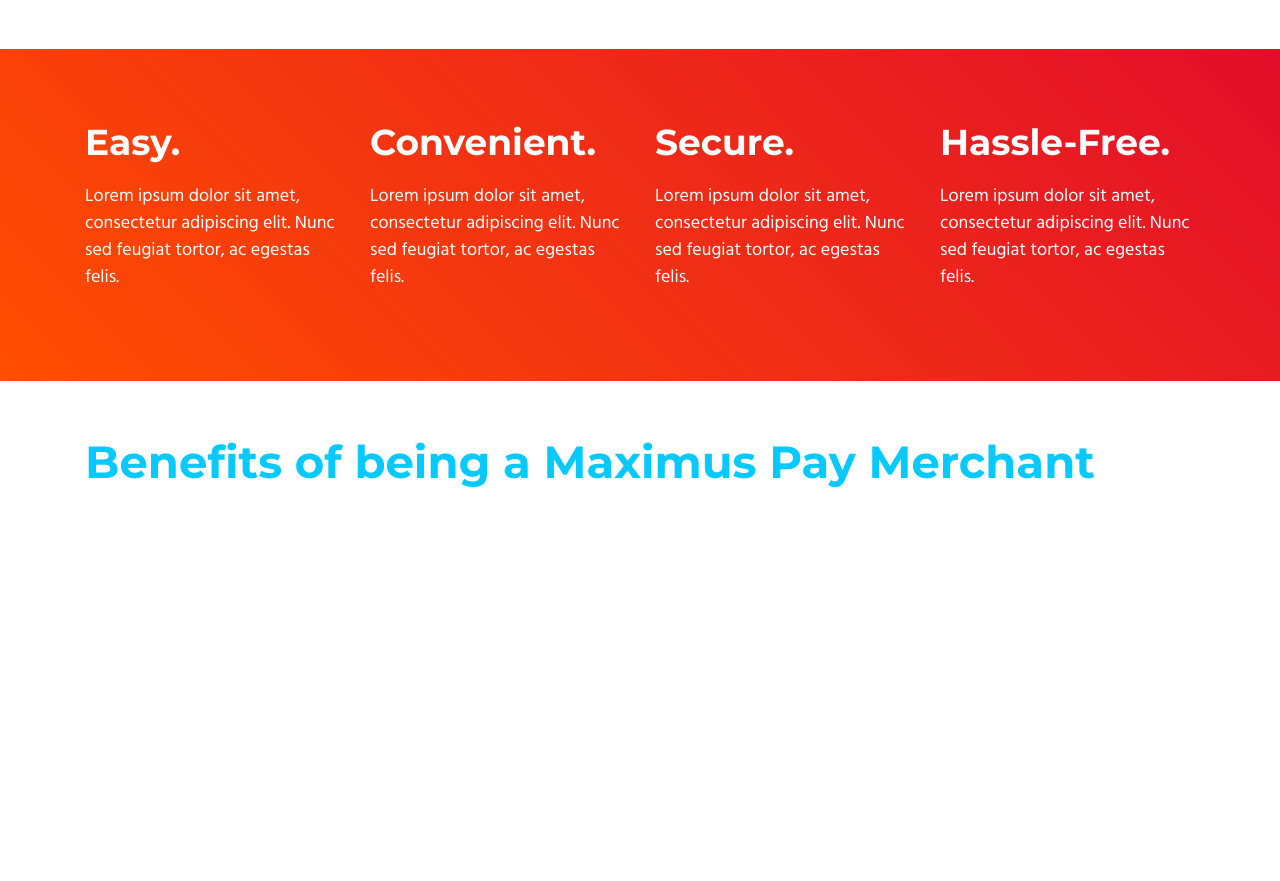
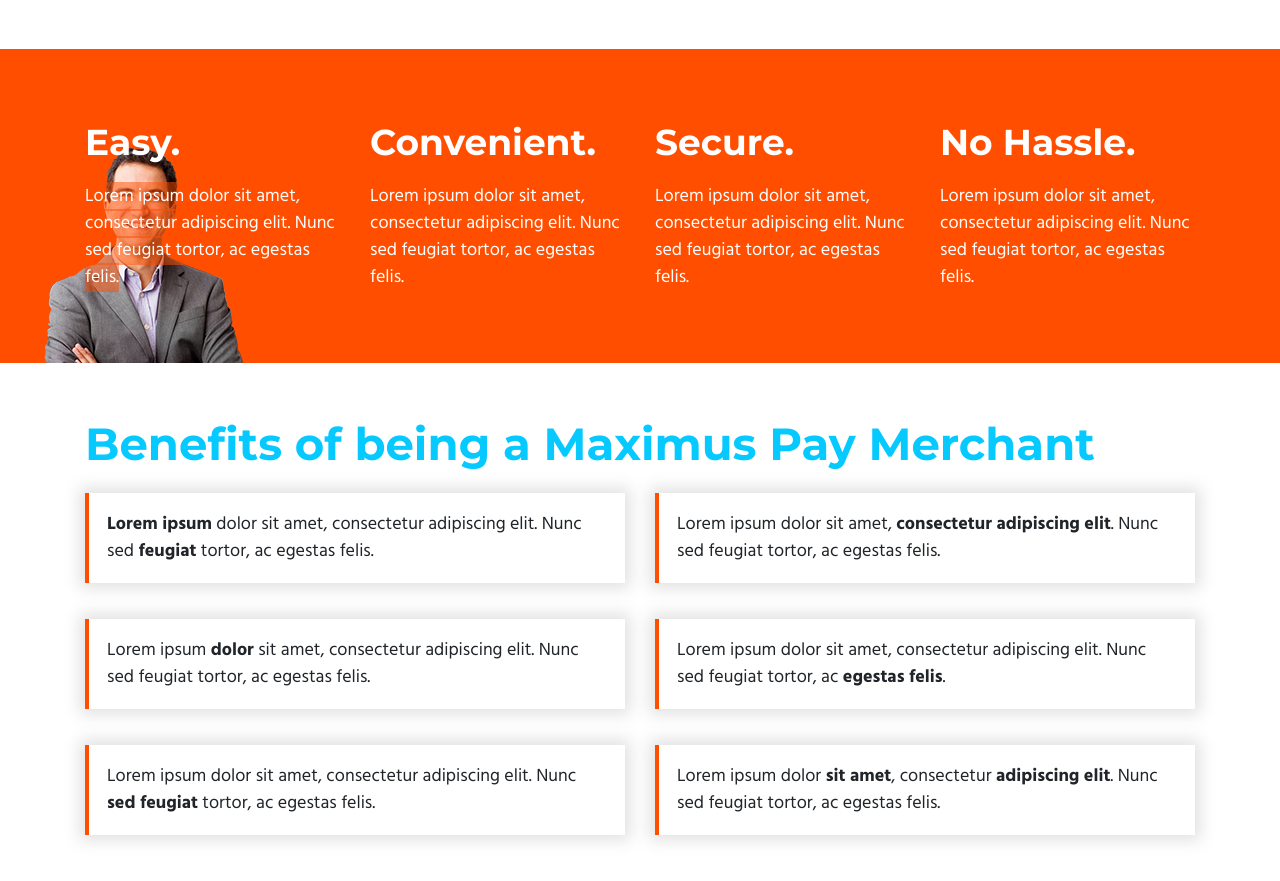
Before and after one commit to zaxwebs/maximusPay, a website built with Parcel: page src/index.html in a window 1280 px wide. Shown: the part 1760-2641 px from the top of the page. Before the commit the page ends 2321 px from the top, so only its background shows below. Built offline with nearby package versions, Linux system fonts and the light colour scheme.

Commit message:
Added benefits

```diff
--- a/src/index.html
+++ b/src/index.html
@@ -149,29 +149,29 @@
     <section class="features">
       <div class="container">
         <div class="row">
-          <div class="block col-md-3">
+          <div class="block col-md-6 col-lg-3">
             <h2>Easy.</h2>
             <p>
               Lorem ipsum dolor sit amet, consectetur adipiscing elit. Nunc sed
               feugiat tortor, ac egestas felis.
             </p>
           </div>
-          <div class="block col-md-3">
+          <div class="block col-md-6 col-lg-3">
             <h2>Convenient.</h2>
             <p>
               Lorem ipsum dolor sit amet, consectetur adipiscing elit. Nunc sed
               feugiat tortor, ac egestas felis.
             </p>
           </div>
-          <div class="block col-md-3">
+          <div class="block col-md-6 col-lg-3">
             <h2>Secure.</h2>
             <p>
               Lorem ipsum dolor sit amet, consectetur adipiscing elit. Nunc sed
               feugiat tortor, ac egestas felis.
             </p>
           </div>
-          <div class="block col-md-3">
-            <h2>Hassle-Free.</h2>
+          <div class="block col-md-6 col-lg-3">
+            <h2>No Hassle.</h2>
             <p>
               Lorem ipsum dolor sit amet, consectetur adipiscing elit. Nunc sed
               feugiat tortor, ac egestas felis.
@@ -183,6 +183,44 @@
     <section class="benefits">
       <div class="container">
         <h1 class="text-secondary">Benefits of being a Maximus Pay Merchant</h1>
+        <div class="row">
+          <div class="col-md-6 mb-4">
+            <div class="block-sm">
+              <b>Lorem ipsum</b> dolor sit amet, consectetur adipiscing elit.
+              Nunc sed <b>feugiat</b> tortor, ac egestas felis.
+            </div>
+          </div>
+          <div class="col-md-6 mb-4">
+            <div class="block-sm">
+              Lorem ipsum dolor sit amet, <b>consectetur adipiscing elit</b>.
+              Nunc sed feugiat tortor, ac egestas felis.
+            </div>
+          </div>
+          <div class="col-md-6 mb-4">
+            <div class="block-sm">
+              Lorem ipsum <b>dolor</b> sit amet, consectetur adipiscing elit.
+              Nunc sed feugiat tortor, ac egestas felis.
+            </div>
+          </div>
+          <div class="col-md-6 mb-4">
+            <div class="block-sm">
+              Lorem ipsum dolor sit amet, consectetur adipiscing elit. Nunc sed
+              feugiat tortor, ac <b>egestas felis</b>.
+            </div>
+          </div>
+          <div class="col-md-6 mb-4">
+            <div class="block-sm">
+              Lorem ipsum dolor sit amet, consectetur adipiscing elit. Nunc
+              <b>sed feugiat</b> tortor, ac egestas felis.
+            </div>
+          </div>
+          <div class="col-md-6 mb-4">
+            <div class="block-sm">
+              Lorem ipsum dolor <b>sit amet</b>, consectetur
+              <b>adipiscing elit</b>. Nunc sed feugiat tortor, ac egestas felis.
+            </div>
+          </div>
+        </div>
       </div>
     </section>
     <script src="./scripts/main.js"></script>
--- a/src/styles/_custom.scss
+++ b/src/styles/_custom.scss
@@ -57,6 +57,27 @@
   }
 }
 section.features {
-  background-image: linear-gradient(45deg, $primary, $primary-2);
+  background: $primary;
+
   color: #fff;
+  position: relative;
+
+  @include media-breakpoint-up(lg) {
+    background-image: url('../images/man-smiling.png');
+    background-repeat: no-repeat;
+    background-position-y: bottom;
+    background-position-x: 30px;
+  }
+
+  p {
+    display: inline;
+    background: rgba($primary, 0.5);
+  }
 }
+section.benefits {
+  .block-sm {
+    @extend .p-3;
+    border-left: 4px solid $primary;
+    box-shadow: 0 0 15px 5px rgba(#666666, 0.2);
+  }
+}
```
Also changed, not shown: src/images/man-smiling.png (added).
